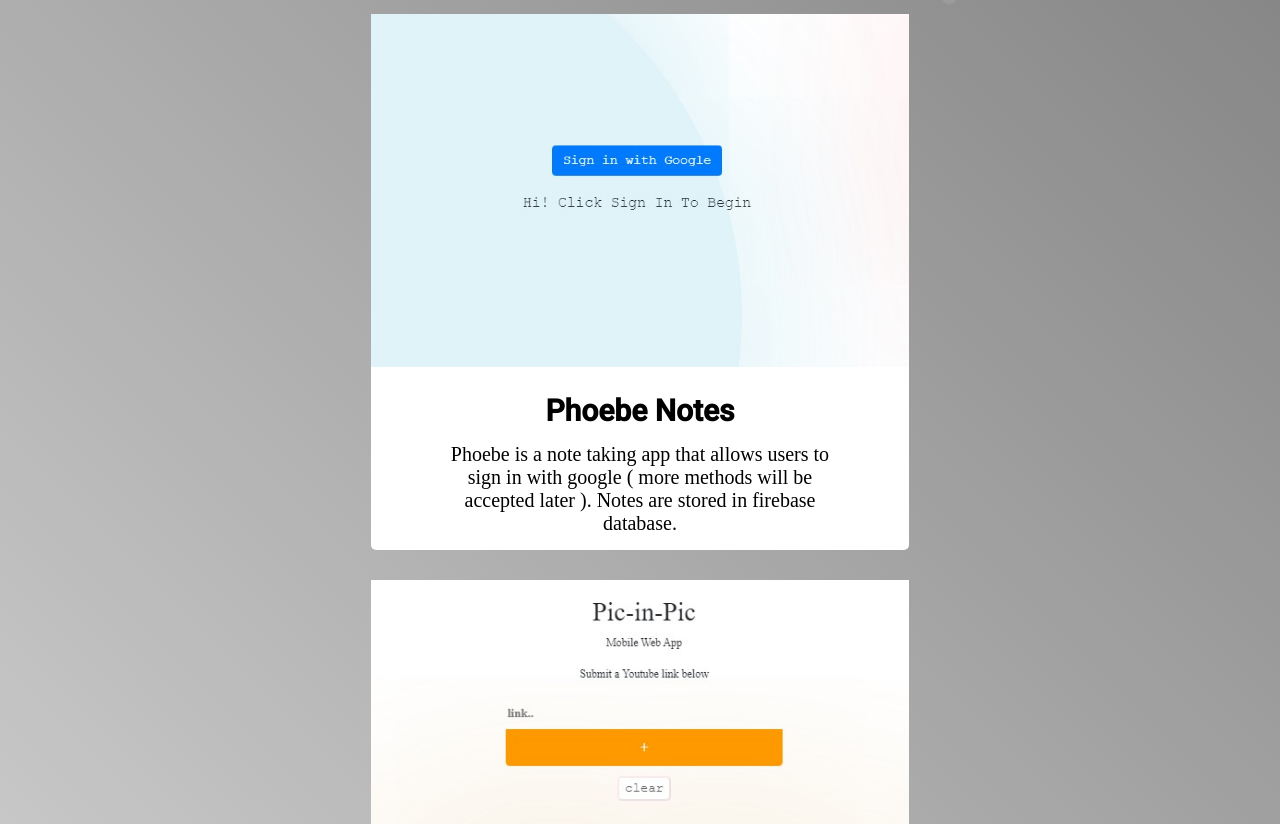
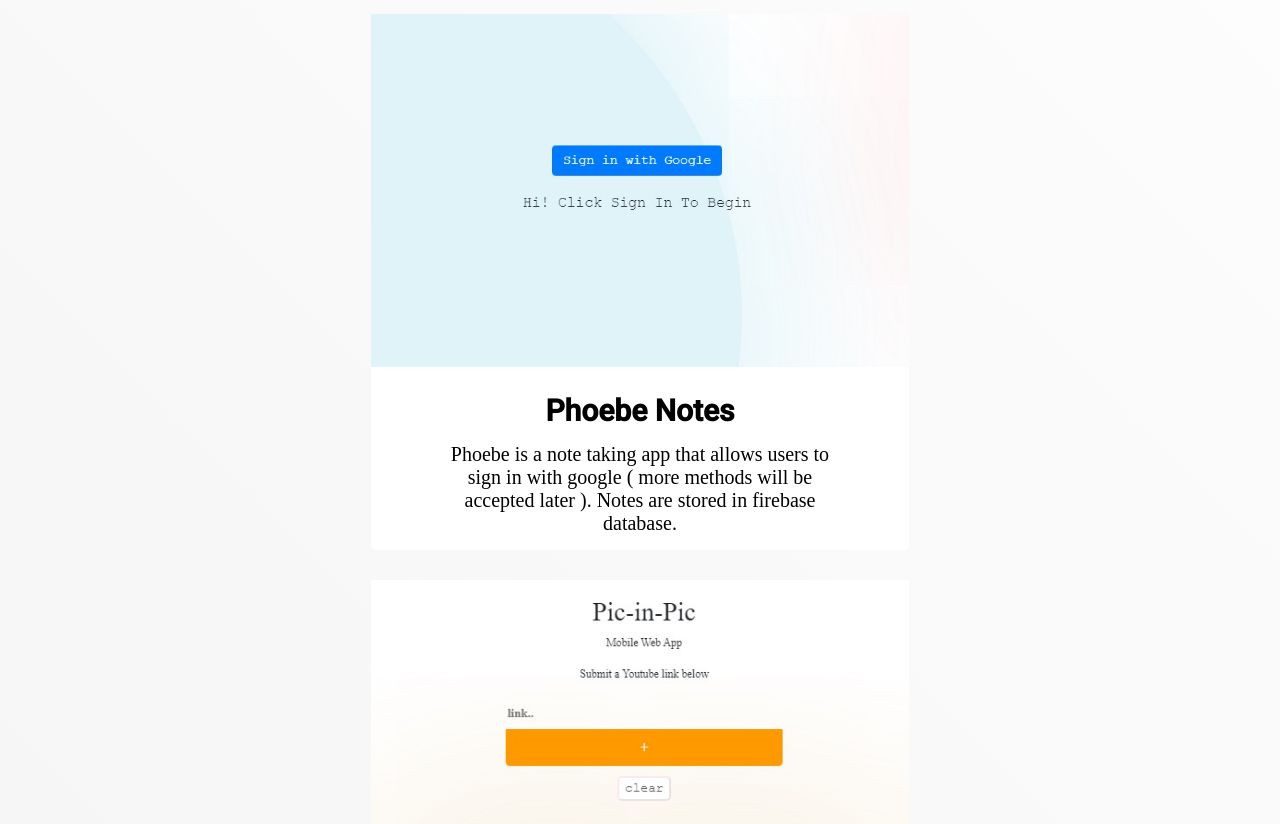
Before and after one commit to danielakoto/MyPortfolio, a website with bundled scripts: page frontend/index.html in a window 1280 px wide. Shown: the part 848-1672 px from the top of the page. Built offline with nearby package versions, Linux system fonts and the light colour scheme.

Commit message:
almost done app

```diff
--- a/frontend/static/css/style.css
+++ b/frontend/static/css/style.css
@@ -6,7 +6,7 @@
 }
 
 body {
-    background: linear-gradient(45deg,rgb(255, 255, 255), rgb(109, 109, 109));
+    background: linear-gradient(45deg,rgb(240, 240, 240), rgb(255, 255, 255));
 }
 
 .navHeader {
```
Also changed, not shown: 1 other file.
